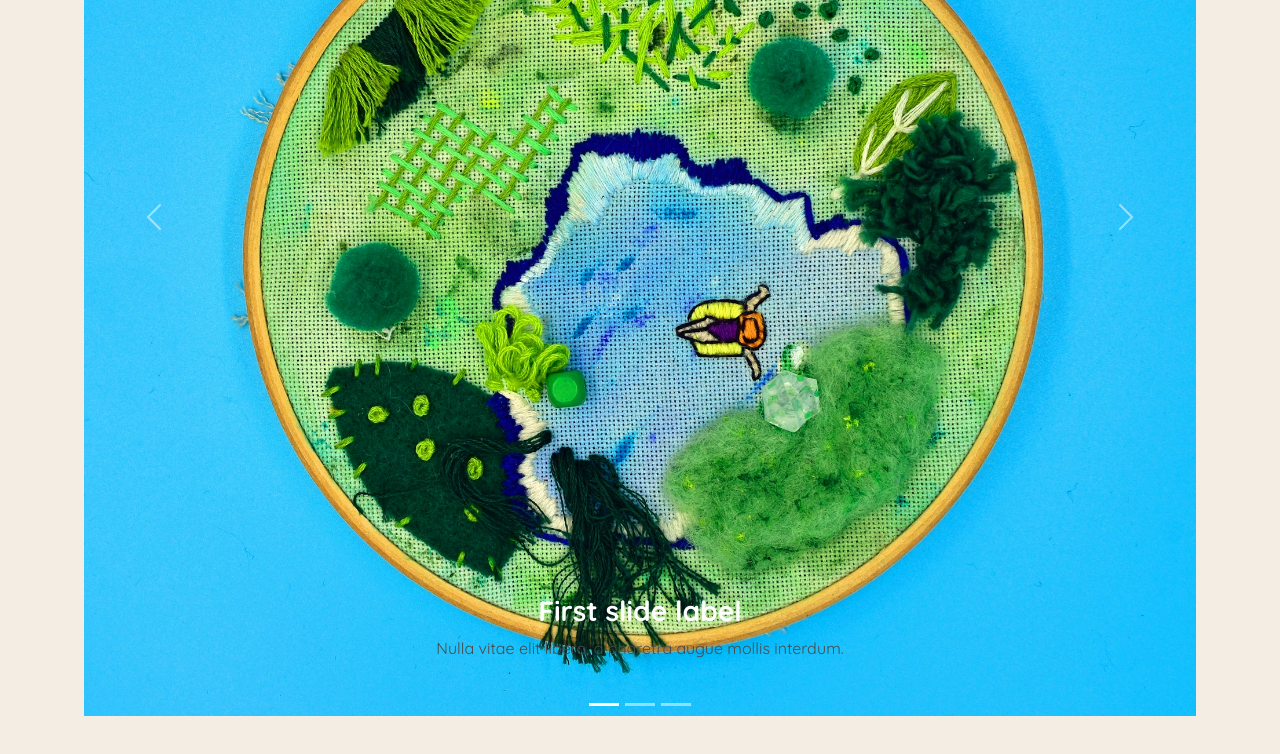
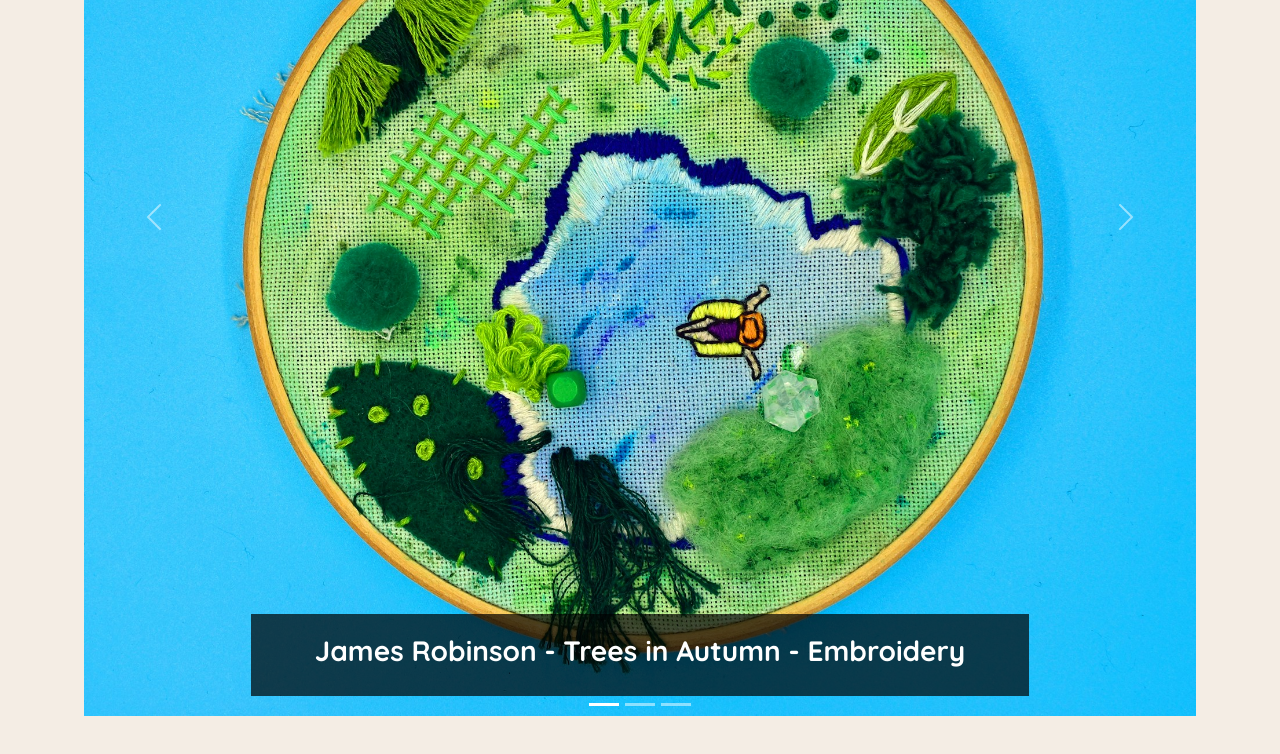
Before and after one commit to EvitaKnits/stitch-space, a React (Vite) app: page / in a window 1280 px wide. Both pictures are taken after a click on the button 604 px from the left and 1617 px from the top of the page. Shown: the part 913-1667 px from the top of the page. Built offline with nearby package versions, Linux system fonts and the light colour scheme.

Commit message:
Add shaded background to caption on home page slides

```diff
--- a/src/components/FeaturedArtists/FeaturedArtists.jsx
+++ b/src/components/FeaturedArtists/FeaturedArtists.jsx
@@ -14,25 +14,20 @@ const FeaturedArtists = () => {
         <Carousel className={styles.Carousel} activeIndex={index} onSelect={handleSelect}>
             <Carousel.Item>
                 <ExampleCarouselImage text="First slide" />
-                <Carousel.Caption>
-                    <h3>First slide label</h3>
-                    <p>Nulla vitae elit libero, a pharetra augue mollis interdum.</p>
+                <Carousel.Caption className={styles.CarouselCaption}>
+                    <h3>James Robinson - Trees in Autumn - Embroidery</h3>
                 </Carousel.Caption>
             </Carousel.Item>
             <Carousel.Item>
                 <ExampleCarouselImage text="Second slide" />
-                <Carousel.Caption>
+                <Carousel.Caption className={styles.CarouselCaption}>
                     <h3>Second slide label</h3>
-                    <p>Lorem ipsum dolor sit amet, consectetur adipiscing elit.</p>
                 </Carousel.Caption>
             </Carousel.Item>
             <Carousel.Item>
                 <ExampleCarouselImage text="Third slide" />
-                <Carousel.Caption>
+                <Carousel.Caption className={styles.CarouselCaption}>
                     <h3>Third slide label</h3>
-                    <p>
-                        Praesent commodo cursus magna, vel scelerisque nisl consectetur.
-                    </p>
                 </Carousel.Caption>
             </Carousel.Item>
         </Carousel>
--- a/src/components/FeaturedArtists/FeaturedArtists.module.css
+++ b/src/components/FeaturedArtists/FeaturedArtists.module.css
@@ -2,3 +2,8 @@
     padding: 1em;
     margin: 1em;
 }
+
+.CarouselCaption {
+    background-color: rgba(0, 0, 0, 0.7);
+    color: white;
+}
```
